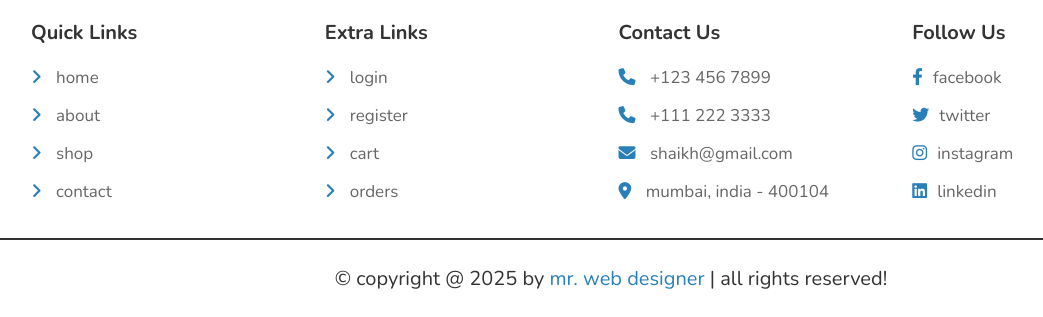
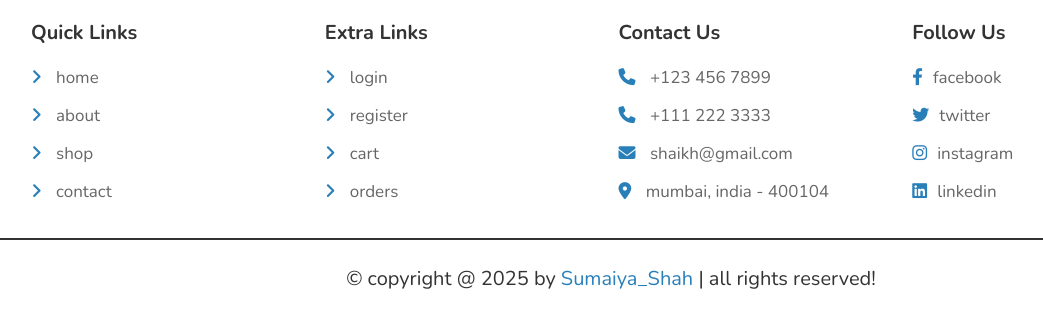
Before and after one commit to sumaiyashah27/Ecommerce-PHP, a PHP site: page /about.php in a window 1280 px wide. Shown: the part 1225-1542 px from the top of the page, without its empty margins (29-1072 px from the left). Run offline with PHP 8.4, Linux system fonts and the light colour scheme; data that the repository does not hold is empty; some libraries are stand-ins or nearby versions.

Commit message:
Update footer.php

```diff
--- a/components/footer.php
+++ b/components/footer.php
@@ -36,6 +36,6 @@
 
    </section>
 
-   <div class="credit">&copy; copyright @ <?= date('Y'); ?> by <span>mr. web designer</span> | all rights reserved!</div>
+   <div class="credit">&copy; copyright @ <?= date('Y'); ?> by <span>Sumaiya_Shah</span> | all rights reserved!</div>
 
 </footer>
```
